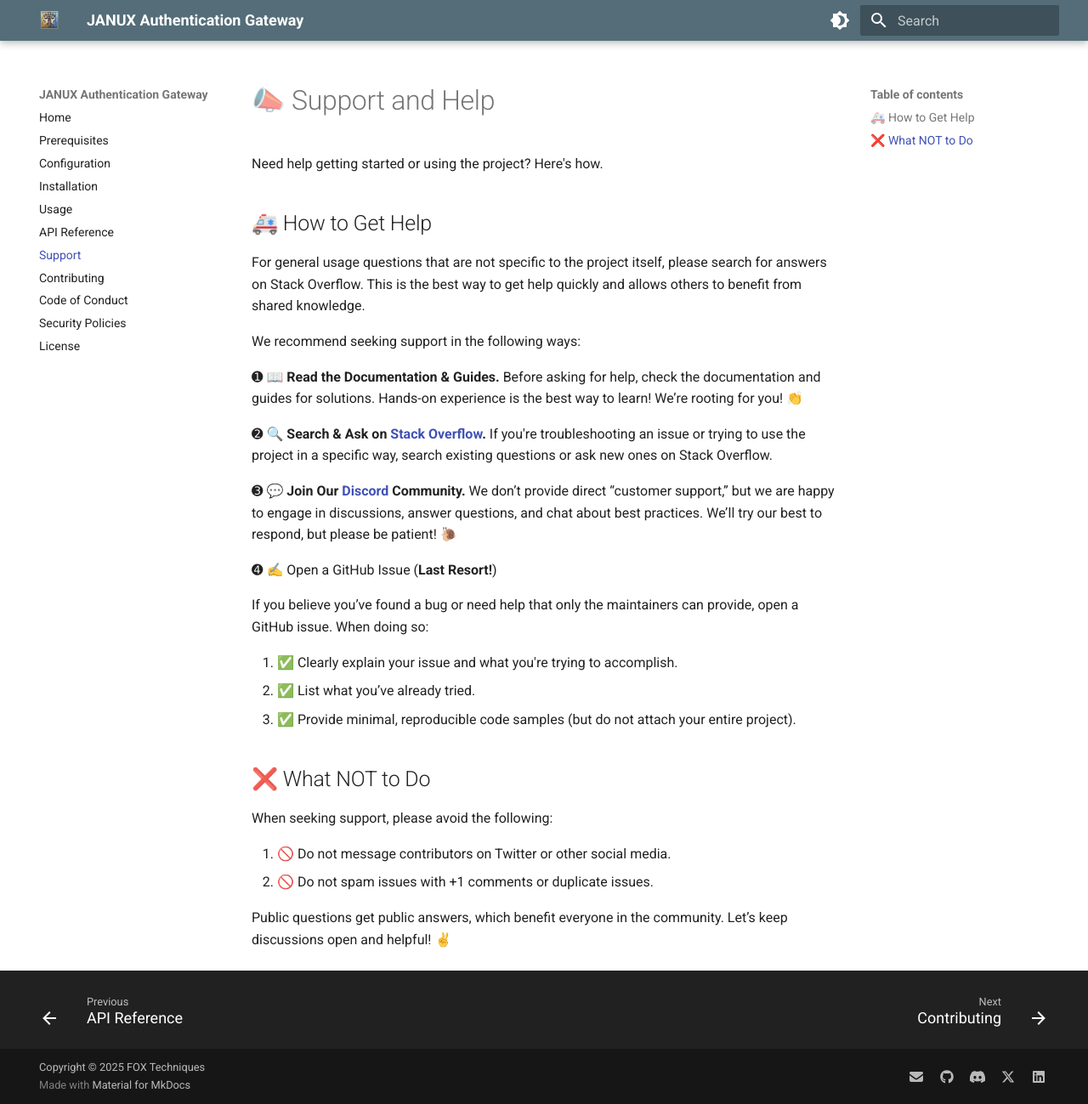
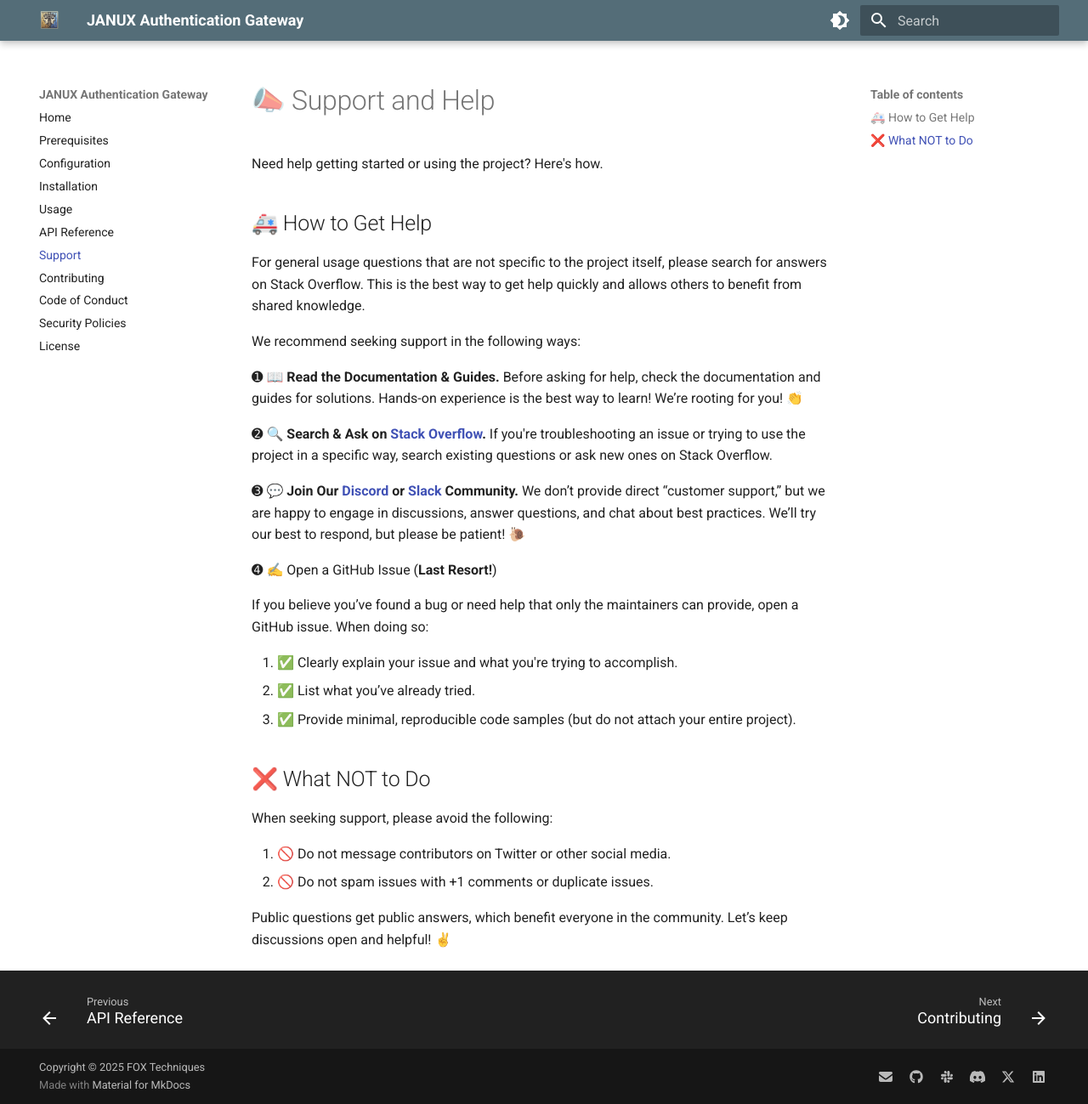
Before and after one commit to fox-techniques/janux-auth-gateway, an MkDocs documentation site: the page built from docs/SUPPORT.md, in a window 1280 px wide and 1299 px high. Shown: the whole window at 85% size. Built offline with MkDocs 1.6.1 and Material for MkDocs 9.7.7, drawn with Linux system fonts in a browser that asks for light colours.

Commit message:
Fix typos and enhance community support documentation; update Discord link and add Slack community invitation

```diff
--- a/docs/SUPPORT.md
+++ b/docs/SUPPORT.md
@@ -12,7 +12,7 @@ We recommend seeking support in the following ways:
 
 ➋ 🔍 **Search & Ask on [Stack Overflow](https://stackoverflow.com).** If you're troubleshooting an issue or trying to use the project in a specific way, search existing questions or ask new ones on Stack Overflow.
 
-➌ 💬 **Join Our [Discord](https://discord.gg/pYEW7nxaDq) Community.** We don’t provide direct “customer support,” but we are happy to engage in discussions, answer questions, and chat about best practices. We’ll try our best to respond, but please be patient! 🐌
+➌ 💬 **Join Our [Discord](https://discord.gg/pYEW7nxaDq) or [Slack](https://join.slack.com/t/janux-auth-gateway/shared_invite/zt-2yqy7olsg-XKBzsIlh7IKMLQy1p1nLBA) Community.** We don’t provide direct “customer support,” but we are happy to engage in discussions, answer questions, and chat about best practices. We’ll try our best to respond, but please be patient! 🐌
 
 ➍ ✍️ Open a GitHub Issue (**Last Resort!**)
 
--- a/mkdocs.yml
+++ b/mkdocs.yml
@@ -47,6 +47,8 @@ extra:
       link: mailto:contact@fox-techniques.com?subject=Inquiry%20about%20JANUX-Authentication-Gateway
     - icon: fontawesome/brands/github
       link: https://github.com/fox-techniques/janux-auth-gateway
+    - icon: fontawesome/brands/slack
+      link: https://join.slack.com/t/janux-auth-gateway/shared_invite/zt-2yqy7olsg-XKBzsIlh7IKMLQy1p1nLBA
     - icon: fontawesome/brands/discord
       link: https://discord.gg/pYEW7nxaDq
     - icon: fontawesome/brands/x-twitter
```
Also changed, not shown: docs/CONTRIBUTING.md (+0 -1 lines), docs/LICENSE.md (+1 -1 lines), docs/SECURITY.md (+1 -1 lines).
